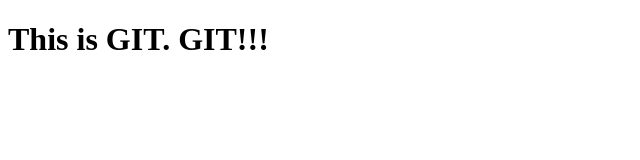
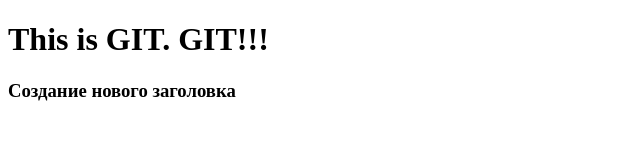
Before and after one commit to Dmitry-Alexeev/start_pattern, a plain HTML site: page index.html in a window 1280 px wide. Shown: the whole page, without its empty margins (0-640 px from the left). Drawn offline with Linux system fonts and the light colour scheme.

Commit message:
внесение второго заголовка без сайдбара

```diff
--- a/index.html
+++ b/index.html
@@ -8,7 +8,7 @@
 
     <h1>This is GIT. GIT!!!</h1>
 
-
+    <h3> Создание нового заголовка</h3>
 
 </body>
 </html>
```
